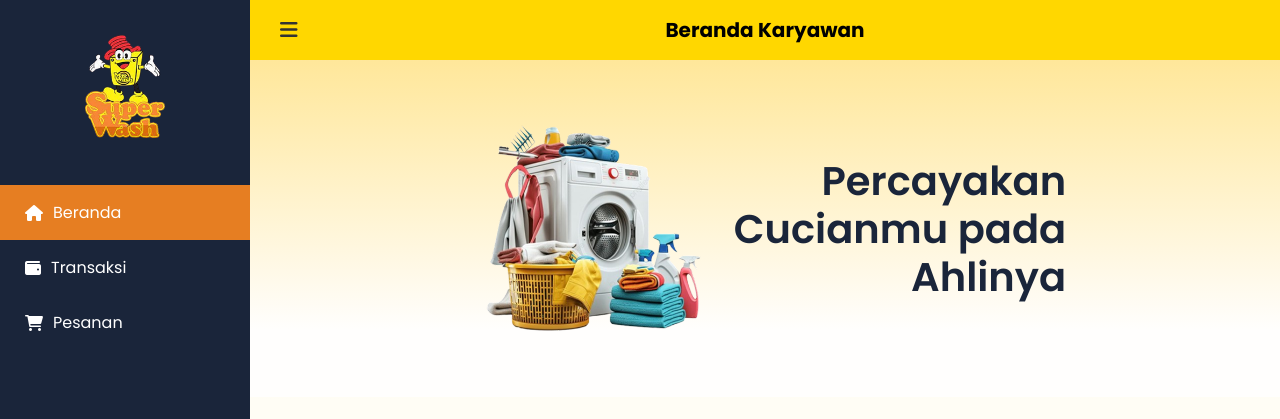
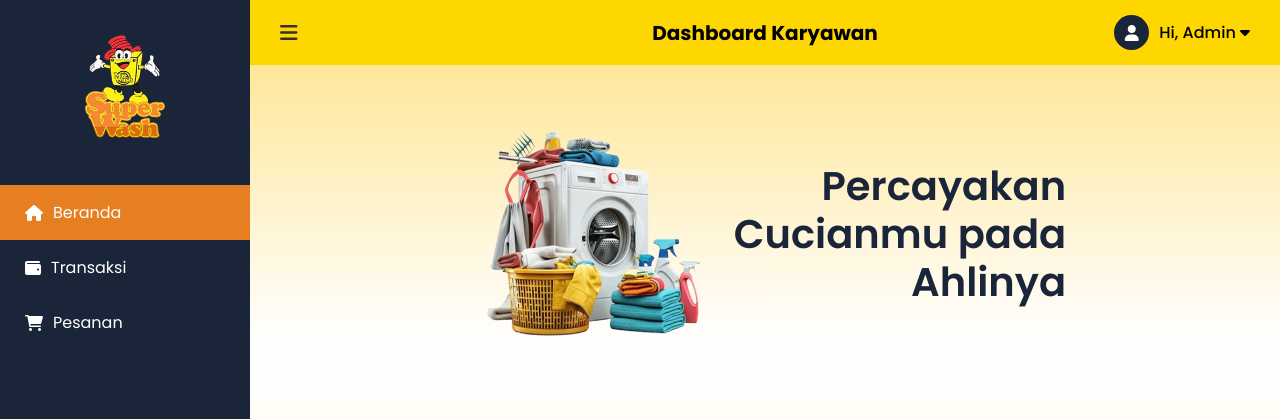
Before and after one commit to yaeriff/superwash, a PHP site: page /admin/index.php in a window 1280 px wide. Shown: the top 419 px of the page. Run offline with PHP 8.4, Linux system fonts and the light colour scheme.

Commit message:
Update index.php

```diff
--- a/admin/index.php
+++ b/admin/index.php
@@ -33,7 +33,7 @@ $paketSatuan = [
     <link href="https://fonts.googleapis.com/css2?family=Poppins:wght@300;400;500;600;700&display=swap" rel="stylesheet">
 
     <link rel="stylesheet" href="https://cdnjs.cloudflare.com/ajax/libs/font-awesome/6.0.0/css/all.min.css">
-    <link rel="stylesheet" href="css/style.css?t=<?php echo time(); ?>">
+    <link rel="stylesheet" href="../css/style2.css?t=<?php echo time(); ?>">
 
 </head>
 <body>
@@ -44,7 +44,7 @@ $paketSatuan = [
         <div class="logo-area">
             <div class="logo-placeholder">
                 <i class="fa-solid fa-jug-detergent"></i><br>
-                <span><img src="img/superwash_logo.png" alt=""></span>
+                <span><img src="../img/superwash_logo.png" alt=""></span>
             </div>
         </div>
 
@@ -71,13 +71,19 @@ $paketSatuan = [
             <div class="left-nav">
                 <button id="toggleSidebar"><i class="fa-solid fa-bars"></i></button>
             </div>
-            <h2 class="page-title">Beranda Karyawan</h2>
+            <h2 class="page-title">Dashboard Karyawan</h2>
+           <div class="search-and-admin">
+                <div class="auth-info">
+                     <div class="admin-avatar"><i class="fa-solid fa-user"></i></div>
+                     <span class="admin-name">Hi, Admin <i class="fa-solid fa-caret-down"></i></span>
+                </div>
+            </div>
         </header>
 
         <section class="hero">
             <div class="hero-content">
                 <div class="hero-image">
-                   <img src="img/mesincuci.png" alt="Laundry Machine">
+                   <img src="../img/mesincuci.png" alt="Laundry Machine">
                 </div>
                 <div class="hero-text">
                     <h1>Percayakan<br>Cucianmu pada<br>Ahlinya <i></i></h1>
@@ -161,6 +167,6 @@ $paketSatuan = [
     </main>
 </div>
 
-<script src="js/skrip.js"></script>
+<script src="../js/skrip.js"></script>
 </body>
 </html>
```
